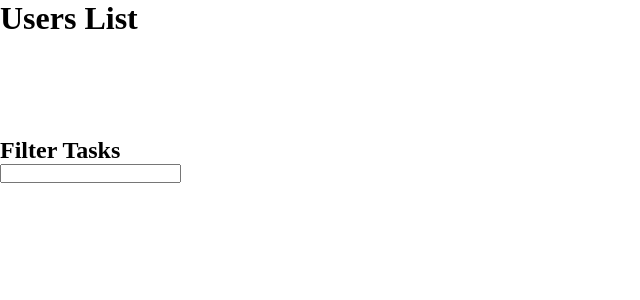
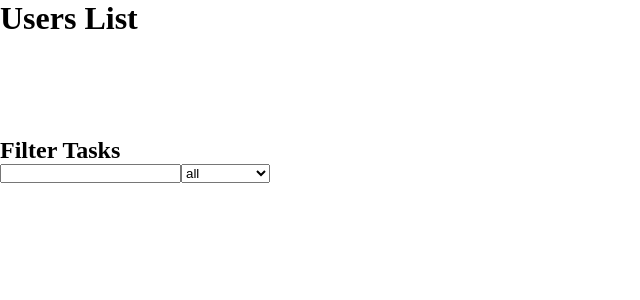
Before and after one commit to HasanKazemi/Team-Task-Management, a React (Vite) app: page / in a window 1280 px wide. Shown: the top 300 px of the page, without its empty margins (0-640 px from the left). Built offline with nearby package versions, Linux system fonts and the light colour scheme.

Commit message:
filter tasks by status

```diff
--- a/src/pages/Dashboard.tsx
+++ b/src/pages/Dashboard.tsx
@@ -1,25 +1,32 @@
+import React, { useState } from "react"
 import { useSelector } from "react-redux"
 import { Project, Task, User } from "../types"
 import { Link } from "react-router-dom"
 import { selectFilteredTasks } from "../redux/selectors/selectFilteredTasks"
-import { useState } from "react"
 
-const Dashboard = () => {
+const Dashboard: React.FC = () => {
 
   const users = useSelector((state: { users: User[] }) => state.users)
   const projects = useSelector((state: { projects: Project[] }) => state.projects)
 
-  const [filters, setFilters] = useState({
-    searchTerm: ""
+  interface filterState {
+    searchTerm: string;
+    searchStatus: "in-progress" | "done";
+  }
+  const [filters, setFilters] = useState<filterState>({
+    searchTerm: "",
+    searchStatus: "",
   })
+
   const filteredTasks = useSelector((state: { tasks: Task[] }) => selectFilteredTasks(state,filters))
 
-  const handleChange = (event:React.ChangeEvent<HTMLInputElement>)=>{
-    console.log(event.target);
+  const handleChange = (event:React.ChangeEvent<HTMLInputElement | HTMLSelectElement>)=>{
     const {name,value} = event.target
     setFilters(prev => ({ ...prev, [name]: value }));
-    // setFilters(prev => {...prev, searchTerm: event.target.value})
+    console.log(event.target);
+
   }
+
   return (
     <div>
         <h1>Users List</h1>
@@ -41,6 +48,11 @@ const Dashboard = () => {
         <div style={{marginTop:"100px"}}>
           <h2>Filter Tasks</h2>
           <input type="text" name="searchTerm" id="searchTerm" value={filters.searchTerm} onChange={handleChange} />
+          <select name="searchStatus" id="searchStatus" value={filters.searchStatus} onChange={handleChange}>
+            <option value="">all</option>
+            <option value="in-progress">in-progress</option>
+            <option value="done">done</option>
+          </select>
           {filteredTasks?.map(task => (
             <div key={task.id} style={{display:"flex", gap:"20px"}}>
               <p>{task.title}</p>
--- a/src/redux/selectors/selectFilteredTasks.ts
+++ b/src/redux/selectors/selectFilteredTasks.ts
@@ -7,6 +7,7 @@ interface RootState {
 
 interface Filters {
     searchTerm: string;
+    searchStatus: "in-progress" | "done";
 }
 
 const selectTasks = (state: RootState) => state.tasks;
@@ -15,9 +16,11 @@ export const selectFilteredTasks = createSelector(
     [selectTasks,
         (_: RootState, filters: Filters) => filters
     ],
-    (allTasks: Task[], {searchTerm}: Filters) => {
+    (allTasks: Task[], {searchTerm, searchStatus}: Filters) => {
         return allTasks.filter(task => {
-            return !searchTerm || task.title.toLowerCase().includes(searchTerm.toLowerCase())
+            const matchesTitle = !searchTerm || task.title.toLowerCase().includes(searchTerm.toLowerCase())
+            const matchesStatus = !searchStatus || task.status === searchStatus
+            return matchesTitle && matchesStatus
         })
     }
 )
```
